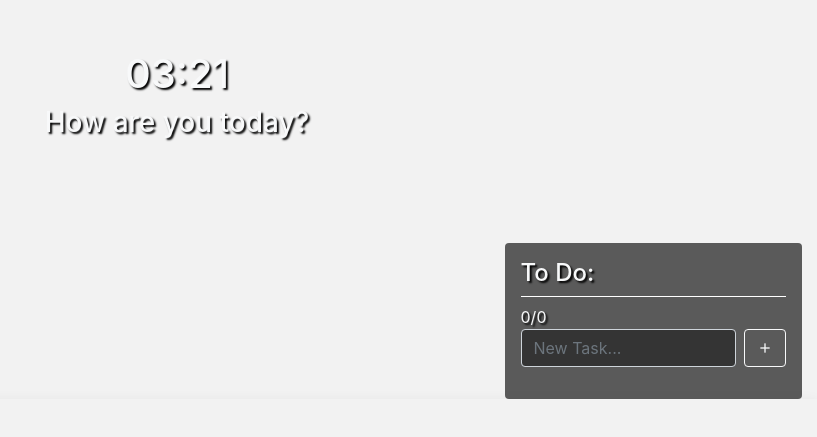
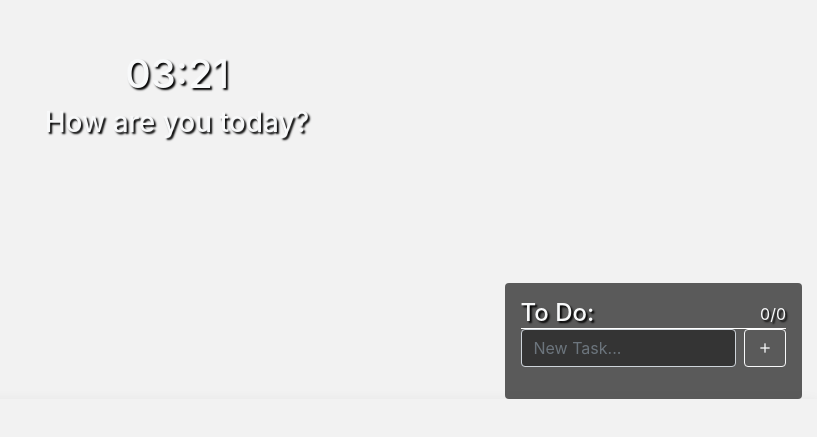
Before and after one commit to hollidavis/Inspire, a website with bundled scripts: page index.html in a window 1280 px wide. Shown: the part 281-718 px from the top of the page, without its empty margins (463-1280 px from the left). Built offline with nearby package versions, Linux system fonts and the light colour scheme; no server answers.

Commit message:
style changes

```diff
--- a/index.html
+++ b/index.html
@@ -36,8 +36,8 @@
             <!-- To Do -->
             <div class="col-md-4 d-flex justify-content-end align-items-end">
                 <div class="w-75 p-3 rounded bg-dark-half text-light">
-                    <div class="d-flex flex-column">
-                        <h4 class="line pb-2">To Do:</h4>
+                    <div class="d-flex flex-row justify-content-between align-items-center line">
+                        <h4 class="m-0 p-0">To Do:</h4>
                         <p class="m-0"><span id="completedCount">0</span>/<span id="toDoCount">0</span></p>
                     </div>
                     <div id="todo">
```
